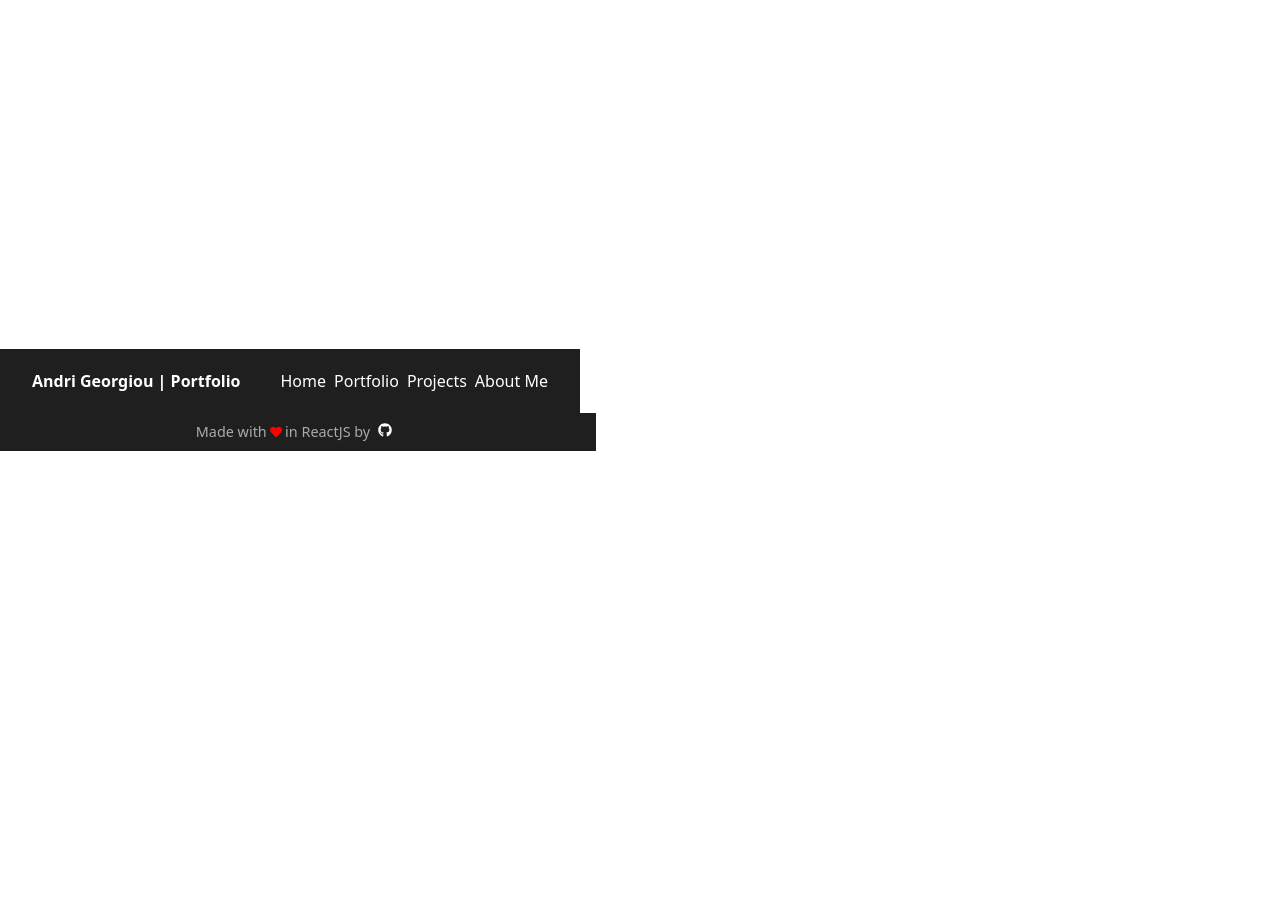
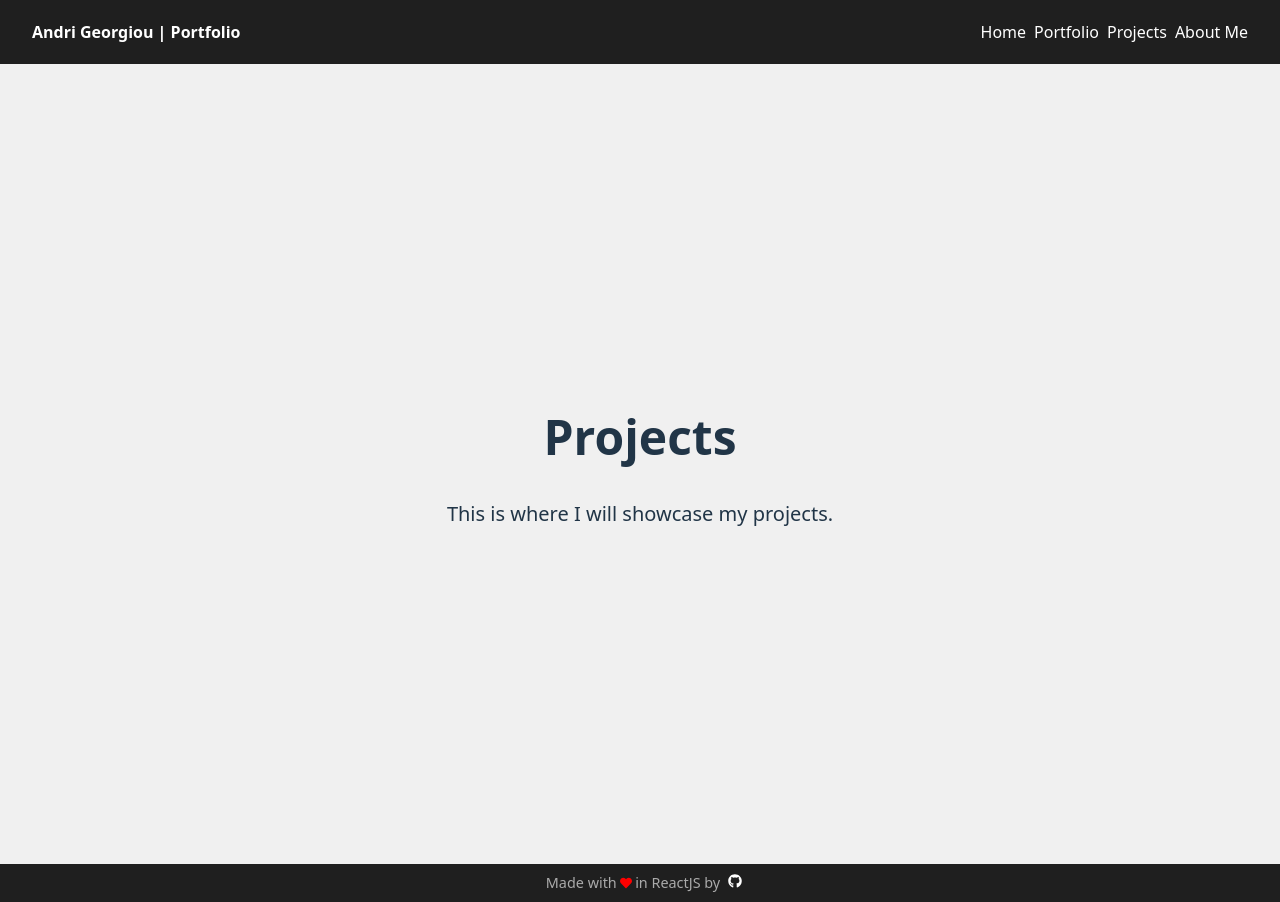
Before and after one commit to VictorySpecificationII/flowersbythebed-photography, a React (Vite) app: page /projects in a window 1280 px wide. Before the commit the page ends 800 px from the top, so only its background shows below. Built offline with nearby package versions, Linux system fonts and the light colour scheme.

Commit message:
projects has it's own page, now the top bar entry fades into projects

```diff
--- a/src/App.jsx
+++ b/src/App.jsx
@@ -8,6 +8,7 @@ import "./App.css";
 // Lazy load pages
 const Home = lazy(() => import("./modules/Home"));
 const Portfolio = lazy(() => import("./modules/Portfolio"));
+const Projects = lazy(() => import("./modules/Projects"));
 const ContactMe = lazy(() => import("./modules/ContactMe"));
 const AboutMe = lazy(() => import("./modules/AboutMe")); // separate page
 
@@ -75,6 +76,8 @@ function App() {
 
               {/* AboutMe route: full page */}
               <Route path="/about" element={<AboutMe />} />
+	      {/* Projects route: full page*/}
+	      <Route path="/projects" element={<Projects />} />
             </Routes>
           </div>
         </Suspense>
--- a/src/components/TopBar.jsx
+++ b/src/components/TopBar.jsx
@@ -29,6 +29,13 @@ const TopBar = ({ setPageFade }) => { // receive setPageFade as prop
         // already on home: just scroll smoothly
         window.scrollTo({ top: 0, behavior: "smooth" });
       }
+    } else if (id === "projects") {
+      // fade out, navigate to projects page
+      setPageFade(true);
+      setTimeout(() => {
+        navigate("/projects");
+        setPageFade(false);
+      }, 400);
     } else {
       const section = document.getElementById(id);
       if (section) section.scrollIntoView({ behavior: "smooth" });
--- /dev/null
+++ b/src/modules/Projects.jsx
@@ -0,0 +1,10 @@
+import "./submodules/Projects/Projects.css";
+
+export default function Projects() {
+  return (
+    <div className="projects-container">
+      <h1>Projects</h1>
+      <p>This is where I will showcase my projects.</p>
+    </div>
+  );
+}
--- /dev/null
+++ b/src/modules/submodules/Projects/Projects.css
@@ -0,0 +1,20 @@
+.projects-container {
+  width: 100vw;
+  height: 100vh;
+  display: flex;
+  flex-direction: column;
+  justify-content: center;
+  align-items: center;
+  background-color: #f0f0f0;
+}
+
+.projects-container h1 {
+  font-size: 3rem;
+  margin-bottom: 1rem;
+}
+
+.projects-container p {
+  font-size: 1.25rem;
+  max-width: 800px;
+  text-align: center;
+}
```
